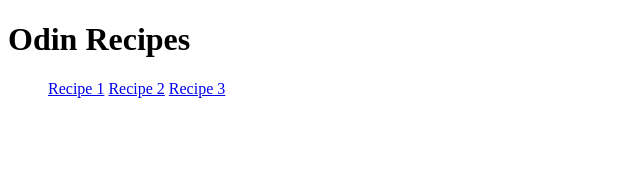
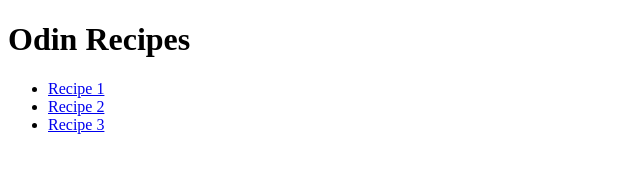
Before and after one commit to cshore92/odin-recipes, a plain HTML site: page index.html in a window 1280 px wide. Shown: the whole page, without its empty margins (0-640 px from the left). Drawn offline with Linux system fonts and the light colour scheme.

Commit message:
fixed index recipe list bug

```diff
--- a/index.html
+++ b/index.html
@@ -13,11 +13,10 @@
     </p>
 
     <ul>
-        <a href="recipes/Churros.html">Recipe 1</a>
-        <a href="recipes/Tacos.html">Recipe 2</a>
-        <a href="recipes/StrawberryWater.html">Recipe 3</a>
+       <li> <a href="recipes/Churros.html">Recipe 1</a></li>
+        <li><a href="recipes/Tacos.html">Recipe 2</a></li>
+        <li><a href="recipes/StrawberryWater.html">Recipe 3</a></li>
     </ul>
-
 
 </body>
 </html>
```
